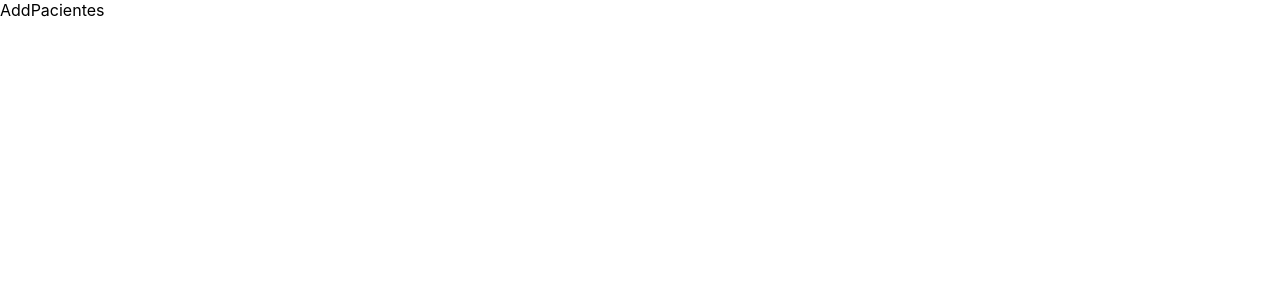
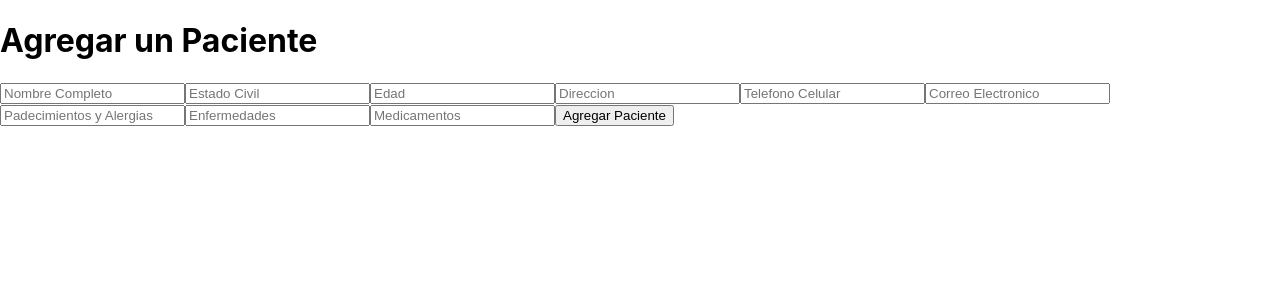
Before and after one commit to JoesarX/Sistema-Clinica-Victor-Cruz, a React (Create React App) app in the folder client/: page /pacientes/crear in a window 1280 px wide. Shown: the top 300 px of the page. Built offline with nearby package versions, Linux system fonts and the light colour scheme.

Commit message:
Add functionality added

```diff
--- a/client/src/Modules/Pacientes/AddPacientes.jsx
+++ b/client/src/Modules/Pacientes/AddPacientes.jsx
@@ -1,9 +1,81 @@
+import axios from 'axios'
 import React from 'react'
+import { Navigate } from 'react-router-dom'
+import { useNavigate } from 'react-router-dom';
 
 const AddPacientes = () => {
-  return (
-    <div>AddPacientes</div>
-  )
+    const [pacientes, setPacientes] = React.useState({
+        nombre_completo: '',
+        estado_civil: '',
+        edad: '',
+        direccion: '',
+        telefono: '',
+        correo: '',
+        padecimientos: '',
+        enfermedades: '',
+        medicamentos: ''
+    })
+    const navigate = useNavigate();
+
+    const handleChange = (e) => {
+        setPacientes((prevState) => ({ ...prevState, [e.target.name]: e.target.value }))
+    }
+    // console.log(pacientes)
+    const handleSubmit = async e => {
+        if (validations()) {
+            e.preventDefault()
+            try {
+                await axios.post('http://localhost:8000/pacientes', pacientes)
+                alert('Paciente Agregado')
+                navigate('/pacientes')
+            } catch (error) {
+                console.log(error)
+            }
+        }
+    }
+
+    const validations = () => {
+        const { nombre_completo, estado_civil, edad, direccion, telefono } = pacientes
+        if (nombre_completo === null || nombre_completo === '') {
+            alert('Nombre Completo es requerido')
+            return false
+        }
+        if (estado_civil === null || estado_civil === '') {
+            alert('Estado Civil es requerido')
+            return false
+        }
+        if (edad === null || edad === 0) {
+            alert('Edad es requerido')
+            return false
+        }
+        if (direccion === null || direccion === '') {
+            alert('Direccion es requerido')
+            return false
+        }
+        if (telefono === null || telefono === '') {
+            alert('Telefono es requerido')
+            return false
+        }
+        return true
+    }
+
+    return (
+        <div>
+            <h1>Agregar un Paciente</h1>
+            <form>
+                <input type="text" placeholder="Nombre Completo" onChange={handleChange} name='nombre_completo' />
+                <input type="text" placeholder="Estado Civil" onChange={handleChange} name='estado_civil' />
+                <input type="number" placeholder="Edad" onChange={handleChange} name='edad' />
+                <input type="text" placeholder="Direccion" onChange={handleChange} name='direccion' />
+                <input type="text" placeholder="Telefono Celular" onChange={handleChange} name='telefono' />
+                <input type="text" placeholder="Correo Electronico" onChange={handleChange} name='correo' />
+                <input type="text" placeholder="Padecimientos y Alergias" onChange={handleChange} name='padecimientos' />
+                <input type="text" placeholder="Enfermedades" onChange={handleChange} name='enfermedades' />
+                <input type="text" placeholder="Medicamentos" onChange={handleChange} name='medicamentos' />
+                <button type="submit" onClick={handleSubmit}>Agregar Paciente</button>
+            </form>
+        </div>
+    )
 }
 
 export default AddPacientes
--- a/client/src/Modules/Pacientes/Pacientes.jsx
+++ b/client/src/Modules/Pacientes/Pacientes.jsx
@@ -2,9 +2,14 @@ import React from 'react'
 import { useEffect } from 'react'
 import { useState } from 'react'
 import axios from 'axios'
+import { useNavigate } from 'react-router-dom';
 
 const Pacientes = () => {
   const [pacientes, setPacientes] = React.useState([])
+  const navigate = useNavigate();
+  const handleAddPacientesClick = () => {
+    navigate('/pacientes/crear');
+  };
 
   React.useEffect(() => {
     const fetchAllPacientes = async () => {
@@ -24,20 +29,21 @@ const Pacientes = () => {
     <div>
       <h1>Pacientes</h1>
       <div className='pacientesDiv'>
+        <button onClick={handleAddPacientesClick}>Agregar Paciente</button>
         {pacientes.map((paciente) => (
           //maps must have a key if you decide to keey using them
           <div className='pacienteCard' key={paciente.id}>
             <h2>{paciente.nombre_completo}</h2>
             <p>
-              <b>Estado Civil:</b> {paciente.estado_civil}<br/>
-              <b>Edad:</b> {paciente.edad} años<br/>
-              <b>Direccion:</b> {paciente.direccion}<br/>
-              <b>Telefono Celular:</b> {paciente.telefono}<br/>
-              <b>Correo Electronico:</b> {paciente.correo}<br/>
-              <b>Padecimientos y Alergias:</b> {paciente.padecimientos}<br/>
-              <b>Enfermedades:</b> {paciente.enfermedades}<br/>
-              <b>Medicamentos:</b> {paciente.medicamentos}<br/>
-              <b>Historial Medico:</b> {paciente.historial}<br/>
+              <b>Estado Civil:</b> {paciente.estado_civil}<br />
+              <b>Edad:</b> {paciente.edad} años<br />
+              <b>Direccion:</b> {paciente.direccion}<br />
+              <b>Telefono Celular:</b> {paciente.telefono}<br />
+              <b>Correo Electronico:</b> {paciente.correo}<br />
+              <b>Padecimientos y Alergias:</b> {paciente.padecimientos}<br />
+              <b>Enfermedades:</b> {paciente.enfermedades}<br />
+              <b>Medicamentos:</b> {paciente.medicamentos}<br />
+              <b>Historial Medico:</b> {paciente.historial}<br />
 
             </p>
           </div>
```
